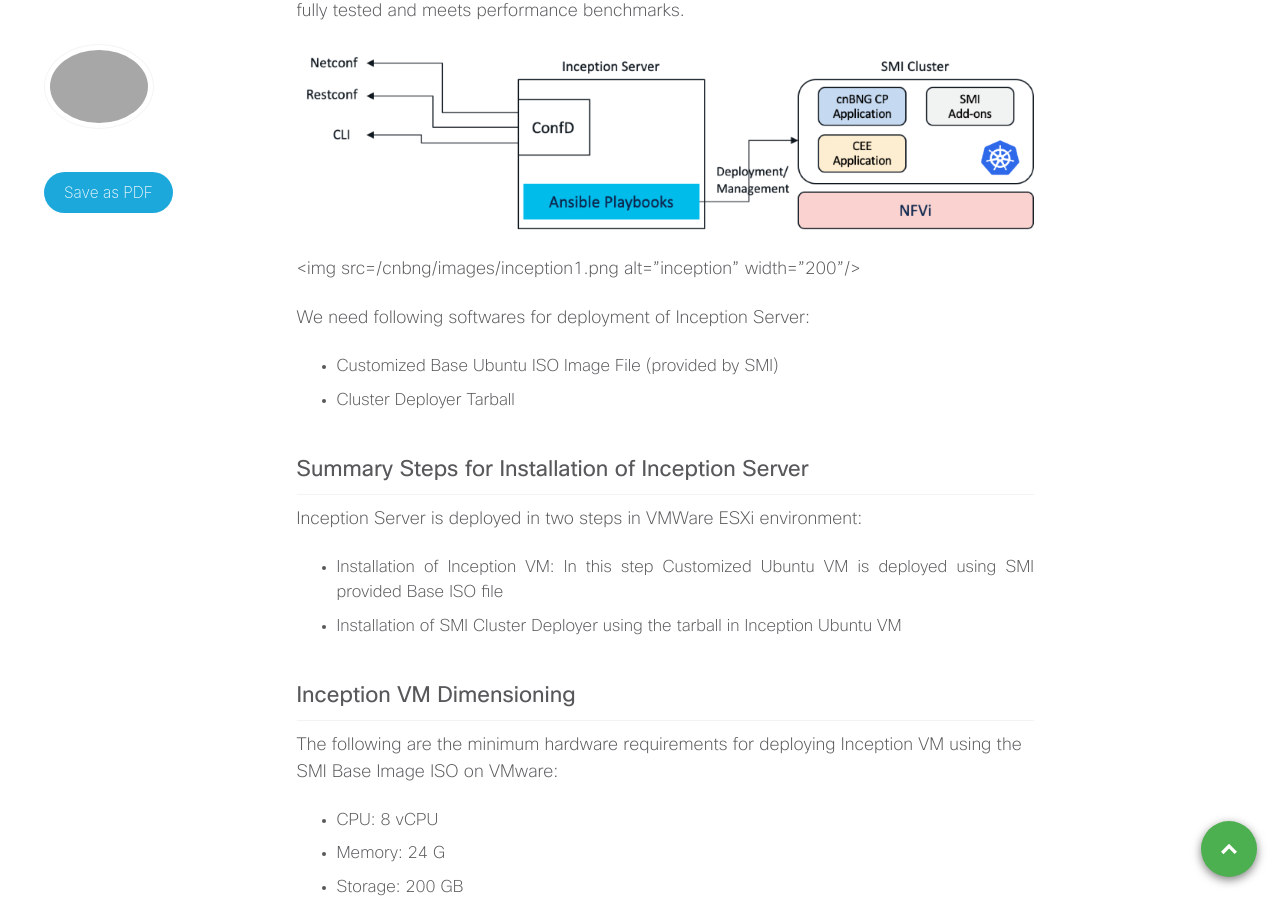
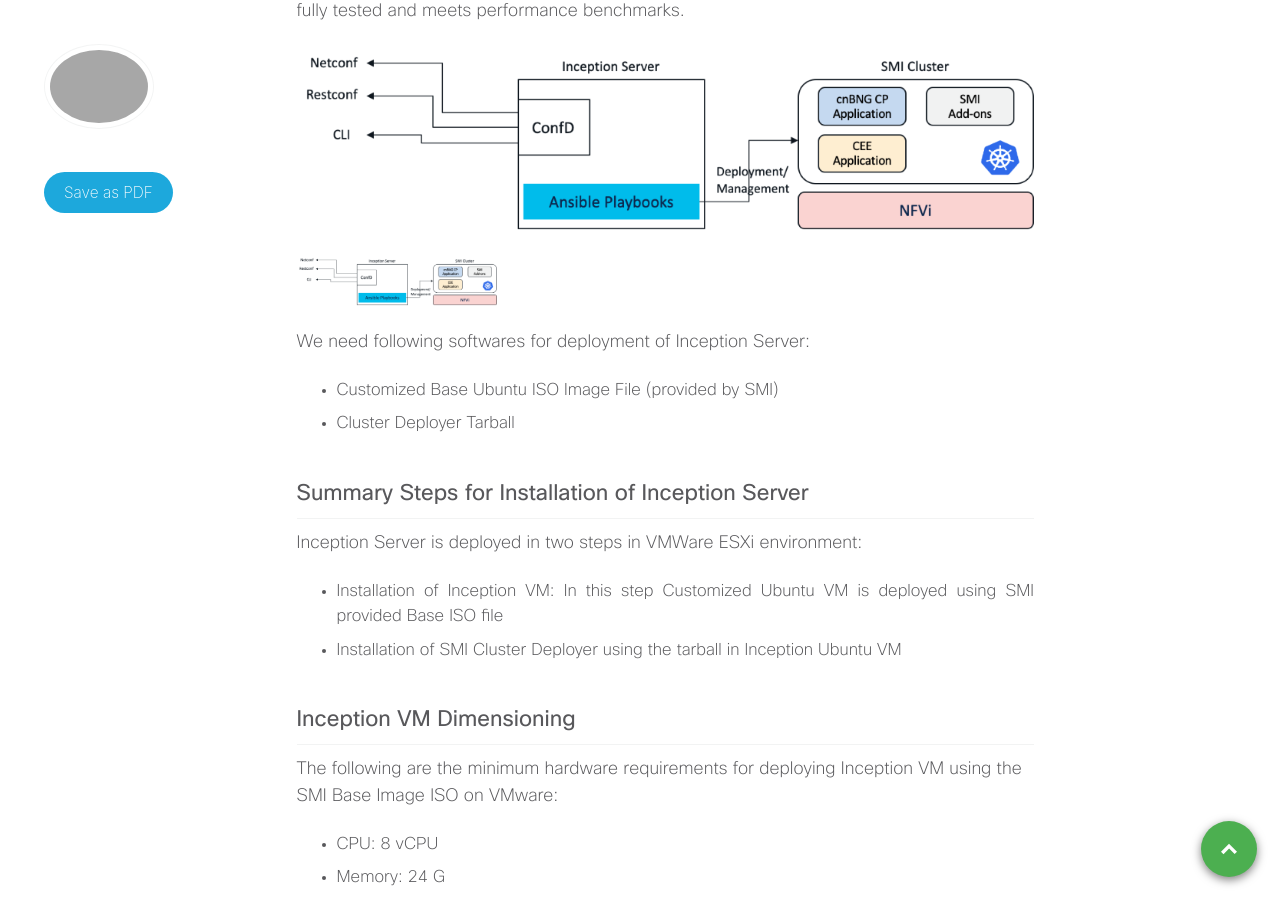
Before and after one commit to xrdocs/cnbng, a Jekyll site: the page built from _tutorials/inception-server-deployment-guide.md, in a window 1280 px wide and 900 px high, scrolled down 419 px. Built offline with Jekyll 4.4.1, drawn with Linux system fonts in a browser that asks for light colours; comment, search, counter and statistics services are not loaded.

Commit message:
Update inception-server-deployment-guide.md

```diff
--- a/_tutorials/inception-server-deployment-guide.md
+++ b/_tutorials/inception-server-deployment-guide.md
@@ -16,7 +16,7 @@ Inception Server is used to deploy the SMI cluster. It packages Ansible Swcripts
 
 ![inception1.png]({{site.baseurl}}/images/inception1.png)
 
-<img src={{site.baseurl}}/images/inception1.png alt="inception" width="200"/>
+<img src="{{site.baseurl}}/images/inception1.png" alt="inception" width="200"/>
 
 We need following softwares for deployment of Inception Server:
 
```
